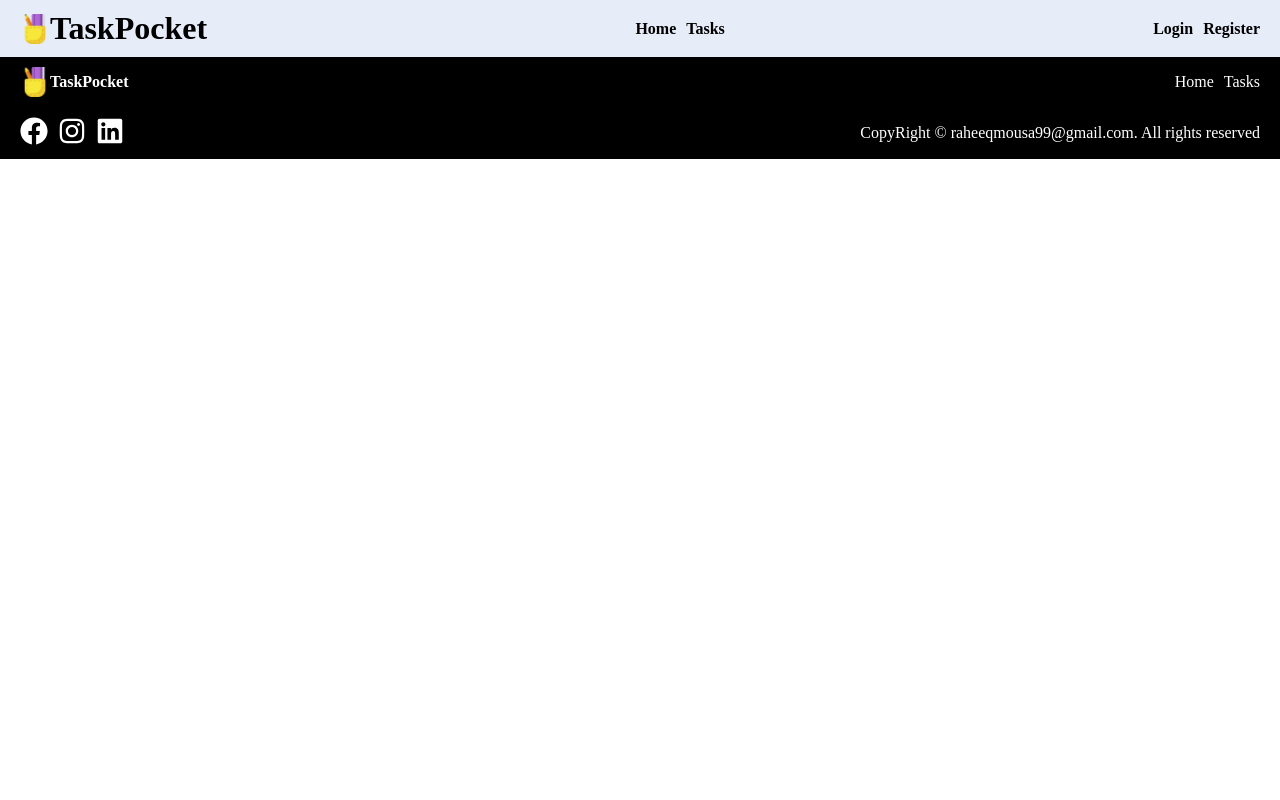
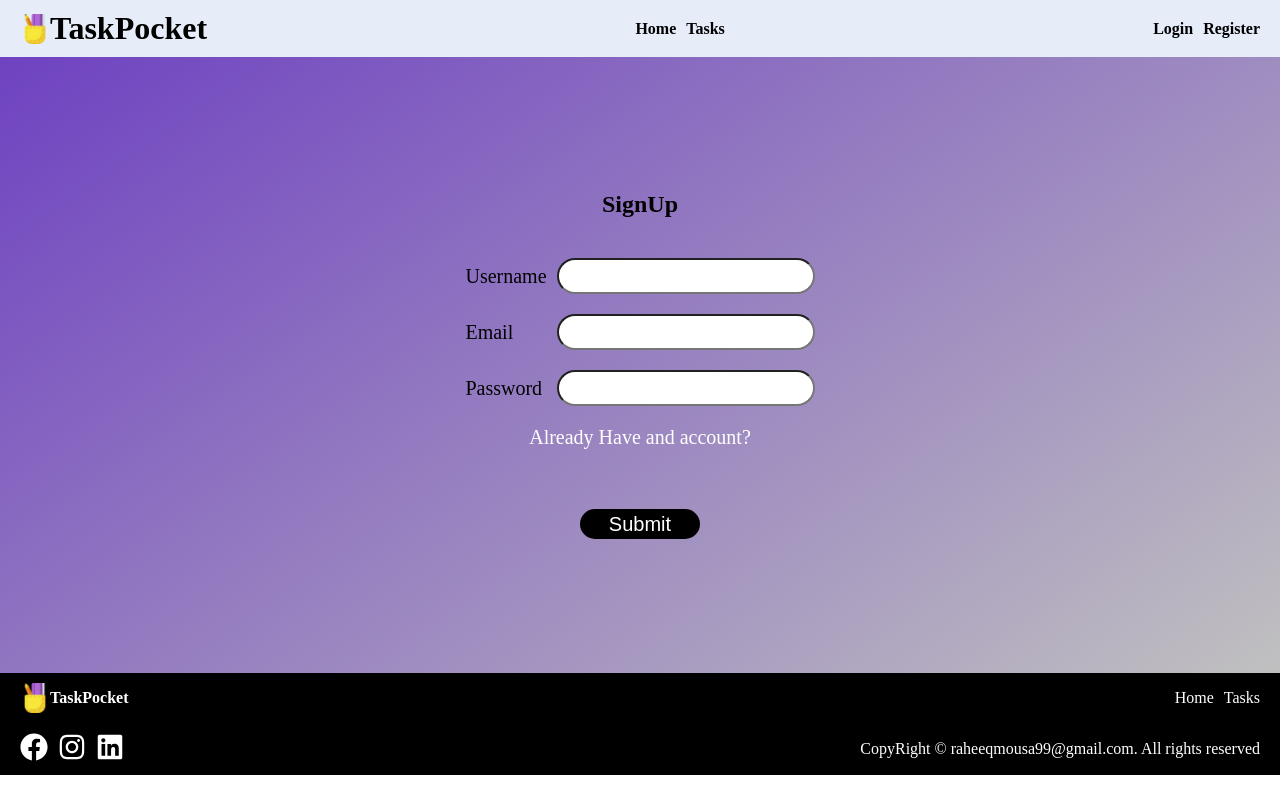
Before and after one commit to RaheeqMousa/TasksPocket, a React (Vite) app: page /auth/register in a window 1280 px wide. Built offline with nearby package versions, Linux system fonts and the light colour scheme.

Commit message:
Register page.  Used the same css module for the login and register forms

```diff
--- a/src/assets/Components/FormContainer.jsx
+++ b/src/assets/Components/FormContainer.jsx
@@ -1,12 +1,13 @@
 import React from 'react'
 import {useForm} from 'react-hook-form'
 
-function FormContainer({children, onSubmit}){
+function FormContainer({children, onSubmit, serverError}){
     const {register, handleSubmit, formState:{errors}} = useForm();
 
     return(
         <form onSubmit={handleSubmit(onSubmit)} className='form-style flex flex-direction-column'>
             {React.cloneElement(children, {register,errors})}
+            <p className='error'>{serverError}</p>
             <button type='submit' className='form-button'>Submit</button>
         </form>
     );
--- a/src/assets/Components/RegisterForm/RegisterForm.jsx
+++ b/src/assets/Components/RegisterForm/RegisterForm.jsx
@@ -1,21 +1,28 @@
 
 import {Link} from 'react-router-dom'
-function RegisterForm({register, required}){
+function RegisterForm({register, errors }){
 
     return (
         <div className='flex flex-direction-column controls'>
+
             <div className={`flex field`}>
                 <label htmlFor='username'>Username</label>
-                <input id='username' name='username' {...register("username",required("Username is Required"))}/>
+                <input id='username' name='username' {...register("username", {required:'Username is required'})}/>
             </div>
+            <p className="error">{errors.username?errors.username.message:''}</p>
+
             <div className={`flex field`}>
                 <label htmlFor='email'>Email</label>
-                <input  id='email' name='email' type='email' {...register("email",required('Email is required'))}/>
+                <input  id='email' name='email' type='email' {...register("email",{required:'Email is required'})}/>
             </div>
+            <p className="error">{errors.email?errors.email.message:''}</p>
+
             <div className={`flex field`}>
                 <label htmlFor='password'>Password</label>
-                <input id='password' name='password' type='password' {...register("password",required('Password is required'))}/>
+                <input id='password' name='password' type='password' {...register("password",{required:'Password is required'})}/>
             </div>
+            <p className="error">{errors.password?errors.password.message:''}</p>
+
             <Link to="/auth/login">Already Have and account?</Link>
         </div>
     );
--- a/src/assets/Pages/Login/Login.jsx
+++ b/src/assets/Pages/Login/Login.jsx
@@ -1,10 +1,12 @@
 import FormContainer from "../../Components/FormContainer";
 import LoginForm from "../../Components/LoginForm/LoginForm";
-import Style from './Login.module.css'
+import Style from '../../Styles/auth.module.css'
 import users from '../../../users'
 import { useNavigate } from "react-router-dom";
+import { useState } from "react";
 
 function Login(){
+    const [error, setError]=useState();
     const navigate=useNavigate();
 
     const loginSubmit=(data)=>{
@@ -19,14 +21,14 @@ function Login(){
             localStorage.setItem('userId',user.id);
             navigate('/user/profile')
         }else{
-            alert("Invalid Email or password");
+            setError("Invalid Email or password");
         }
     }
     return(
-        <div className={`row flex-direction-column ${Style['login-page']}`}>
+        <div className={`row flex-direction-column ${Style['auth-page']}`}>
             <section className={`flex flex-direction-column ${Style['form-section']}`}>
-                <h2>Login</h2>
-                <FormContainer onSubmit={loginSubmit} formHeading>
+                <h2>SignIn</h2>
+                <FormContainer onSubmit={loginSubmit} serverError={error}>
                     <LoginForm />
                 </FormContainer>
             </section>
--- a/src/assets/Pages/Register/Register.jsx
+++ b/src/assets/Pages/Register/Register.jsx
@@ -1,6 +1,50 @@
+
+import FormContainer from "../../Components/FormContainer";
+import RegisterForm from "../../Components/RegisterForm/RegisterForm";
+import Style from '../../Styles/auth.module.css'
+import users from '../../../users'
+import { useState } from "react";
+import { useNavigate } from "react-router-dom";
+
+function Register(){
+    const [serverError,setServerError]=useState("");
+    const navigate=useNavigate();
+
+    const registerSubmit=(data)=>{
+        const {username,email,password}=data;
 
 
-function Register(){
+        const user=users.find(u=>{
+            return u.username===username
+        });
 
+        console.log(user);
+        if(user){
+            setServerError("That username exists, use another.");
+            return;
+        }
+
+        const newUser={
+            id:users.length+1,
+            username:username,
+            email:email,
+            password:password,
+            tasks:[]
+        }
+
+        localStorage.setItem('userId',newUser.id);
+        navigate('/user/profile');
+    }
+
+    return(
+        <div className={`row flex-direction-column ${Style['auth-page']}`}>
+            <section className={`flex flex-direction-column ${Style['form-section']}`}>
+                <h2>SignUp</h2>
+                <FormContainer onSubmit={registerSubmit} serverError={serverError}>
+                    <RegisterForm/>
+                </FormContainer>
+            </section>
+        </div>
+    );
 }
 export default Register;
--- a/src/assets/Pages/Login/Login.module.css
+++ b/src/assets/Styles/auth.module.css
@@ -1,13 +1,13 @@
-.login-page{
+.auth-page{
     justify-content: center;
     background: linear-gradient(145deg, #6F42C1, #C0C0C0);
 }
 
-.login-page .form-section{
+.auth-page .form-section{
     margin: 134px 0px;
     gap:40px
 }
 
-.login-page .form-section h2{
+.auth-page .form-section h2{
     text-align: center;
 }
--- a/src/assets/Styles/base.css
+++ b/src/assets/Styles/base.css
@@ -68,6 +68,8 @@ a{
 .error{
     color: rgb(197, 0, 0);
     font-weight: bold;
+    align-self: flex-start;
+    margin-top: -20px;
 }
 
 .form-button{
@@ -117,8 +119,10 @@ a{
 }
 
 .form-style .field{
+    align-items: center;
+    justify-content: space-between;
     gap:10px;
-    align-items: center;
+    width: 100%;
 }
 
  @media screen and (max-width: 600px){
--- a/src/users.js
+++ b/src/users.js
@@ -1,5 +1,5 @@
-const users = [
-  { id: 1, email: 'raheeq@gmail.com', password: '123456', username: 'Raheeq Mousa' },
-  { id: 2, email: 'adnan@gmail.com', password: 'abcdef', username: 'Adnan Mousa' },
+let users = [
+  { id: 1, email: 'raheeq@gmail.com', password: '123456', username: 'Raheeq Mousa', tasks:[] },
+  { id: 2, email: 'adnan@gmail.com', password: 'abcdef', username: 'Adnan Mousa', tasks:[] },
 ];
 export default users;
```
